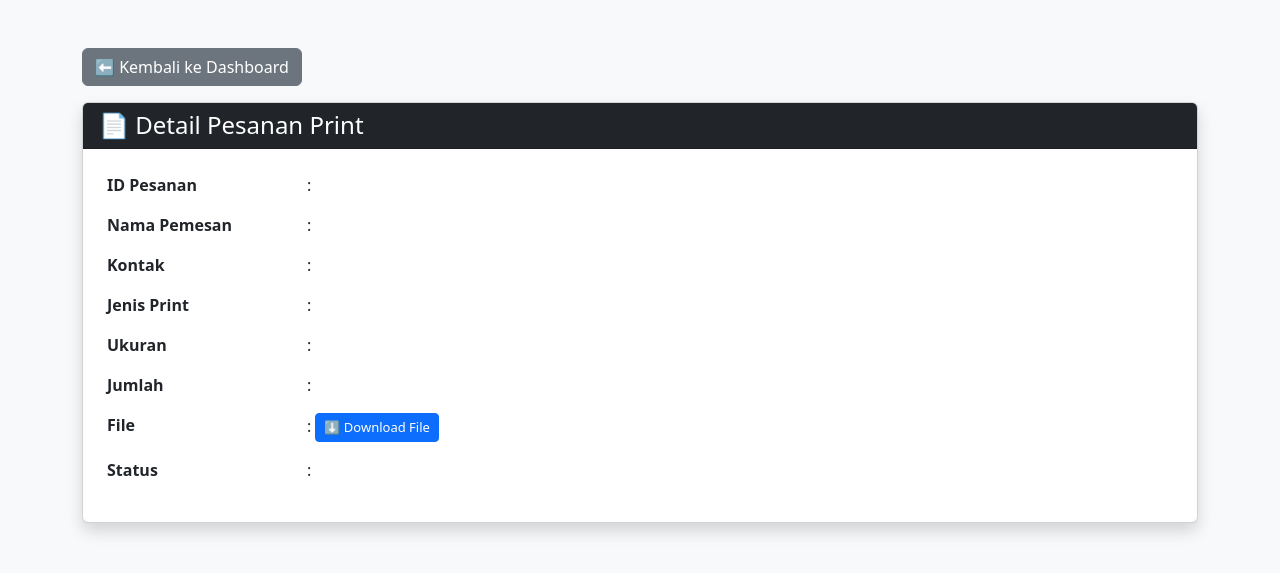
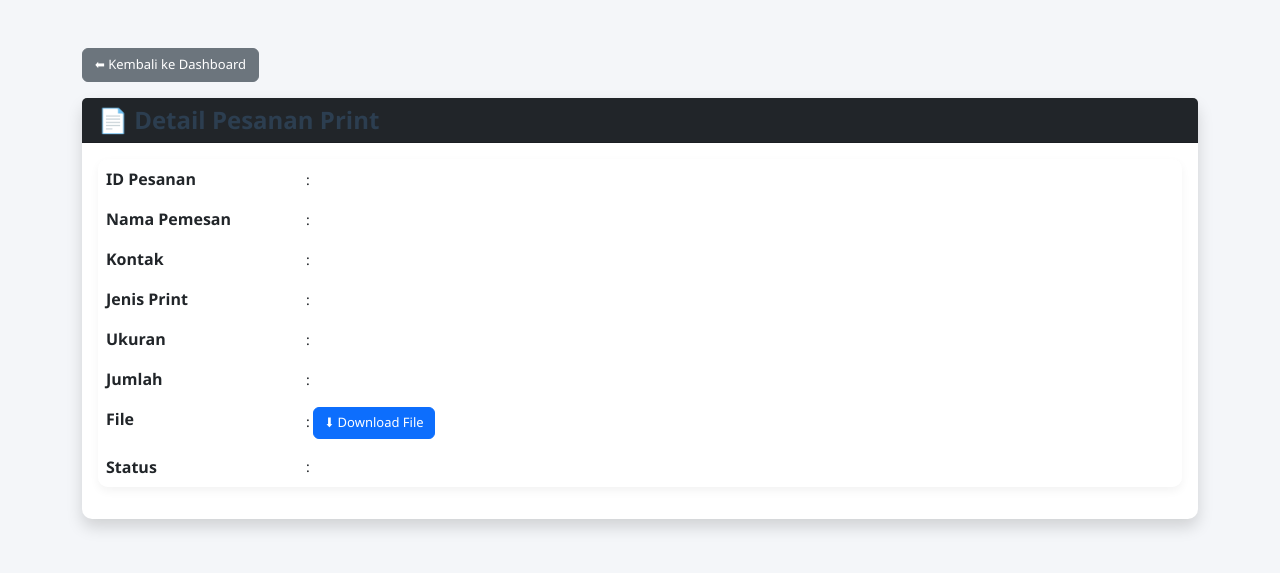
Before and after one commit to Dafin1723/Tugas-Proyek-1-THE_FOOL, a Flask app: template templates/admin/detail_pesanan.html in a window 1280 px wide. Shown: the top 573 px of the page. Run offline with Flask 3, Linux system fonts and the light colour scheme; the template is opened without the code that fills it, so the values that code supplies are empty.

Commit message:
style.css sudah selesai

```diff
--- a/static/css/style.css
+++ b/static/css/style.css
@@ -1,36 +1,132 @@
+/* =========================
+   GLOBAL STYLE
+========================= */
+
 body {
-    background-color: #f8f9fa;
+    background-color: #f4f6f9;
+    font-family: 'Segoe UI', Tahoma, sans-serif;
 }
 
-/* Judul */
-h3 {
+/* =========================
+   JUDUL HALAMAN
+========================= */
+
+h3, h4 {
+    font-weight: 600;
+    color: #2c3e50;
+}
+
+/* =========================
+   TABLE ADMIN
+========================= */
+
+.table {
+    background: #ffffff;
+    border-radius: 10px;
+    overflow: hidden;
+    box-shadow: 0 4px 10px rgba(0,0,0,0.05);
+}
+
+/* Header tabel */
+.table thead th {
+    vertical-align: middle;
+    text-align: center;
+    font-size: 14px;
+}
+
+/* Isi tabel */
+.table tbody td {
+    font-size: 14px;
+    vertical-align: middle;
+}
+
+/* Hover row */
+.table tbody tr {
+    transition: 0.2s ease-in-out;
+}
+
+.table tbody tr:hover {
+    background-color: #f1f5ff;
+}
+
+/* =========================
+   BADGE STATUS
+========================= */
+
+.badge {
+    font-size: 12px;
+    padding: 6px 12px;
+    border-radius: 20px;
+}
+
+/* =========================
+   BUTTON STYLE
+========================= */
+
+.btn {
+    border-radius: 6px;
+    font-size: 13px;
+}
+
+/* Download Button */
+.btn-primary {
+    padding: 5px 10px;
+}
+
+/* Detail Button */
+.btn-info {
+    padding: 5px 10px;
+    color: #fff;
+}
+
+/* Back Button */
+.btn-secondary {
+    padding: 6px 12px;
+}
+
+/* =========================
+   SELECT DROPDOWN
+========================= */
+
+.form-select-sm {
+    font-size: 13px;
+    border-radius: 6px;
+}
+
+/* =========================
+   CARD (DETAIL PESANAN)
+========================= */
+
+.card {
+    border: none;
+    border-radius: 10px;
+}
+
+.card-header {
     font-weight: bold;
 }
 
-/* Table style */
-.table {
-    background: white;
-    border-radius: 8px;
-    overflow: hidden;
+.card-body table th {
+    font-weight: 600;
 }
 
-/* Hover efek */
-.table tbody tr:hover {
-    background-color: #f1f1f1;
+/* =========================
+   RESPONSIVE MOBILE
+========================= */
+
+@media (max-width: 768px) {
+
+    h3 {
+        font-size: 18px;
     }
 
-/* Badge ukuran */
-.badge {
-    font-size: 13px;
-    padding: 6px 10px;
+    .table {
+        font-size: 12px;
     }
 
-/* Dropdown kecil */
-.form-select-sm {
-    font-size: 13px;
+    .btn {
+        font-size: 12px;
+        padding: 4px 8px;
     }
 
-/* Tombol download */
-.btn-primary {
-    font-size: 13px;
 }
```
Lines whose indentation alone changed are shown as unchanged.
